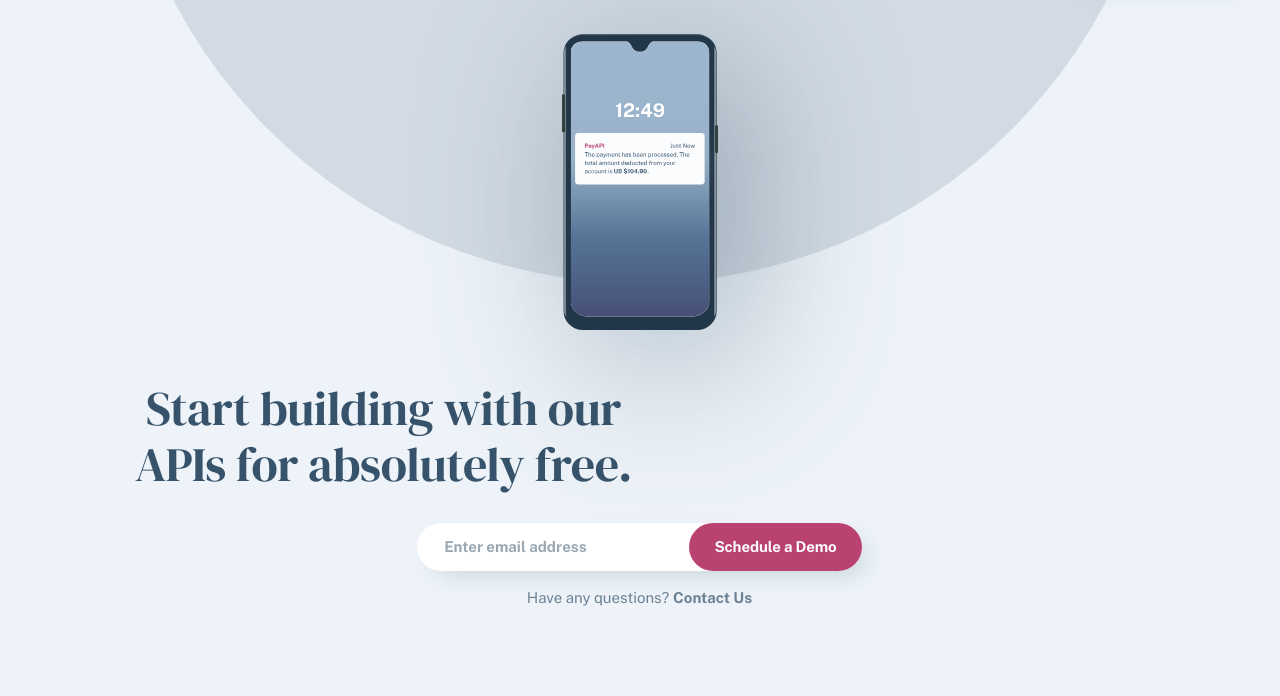
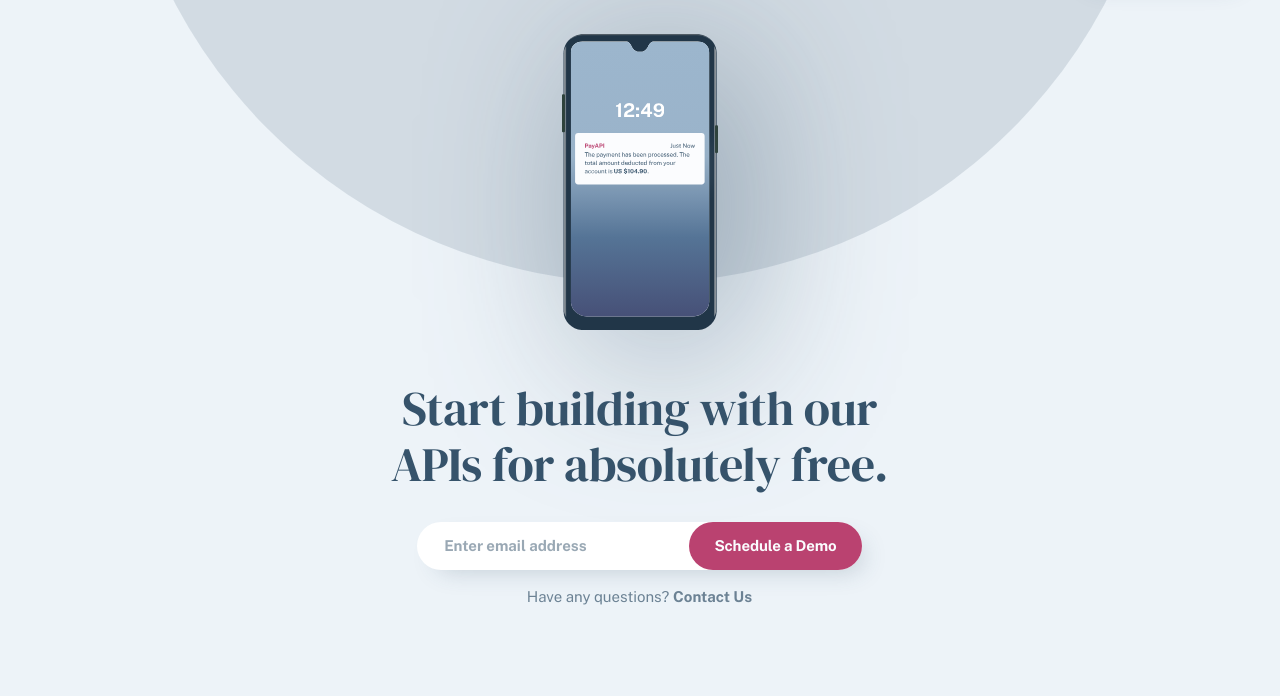
Before and after one commit to darkeris345/Winter-project-KOUDERIAI, a plain HTML site: page index.html in a window 1280 px wide. Shown: the part 104-800 px from the top of the page. Drawn offline with nearby package versions, Linux system fonts and the light colour scheme.

Commit message:
Home page small bug fixed

```diff
--- a/css/_header.scss
+++ b/css/_header.scss
@@ -200,7 +200,7 @@
 
     .title__txt {
         line-height: 3.5rem;
-        margin-bottom: 0.05rem;
+        margin: auto;
         color: #36536B;
         text-align: center;
         font-family: 'DM Serif Display';
```
Also changed, not shown: css/style.css, 1 other file.
